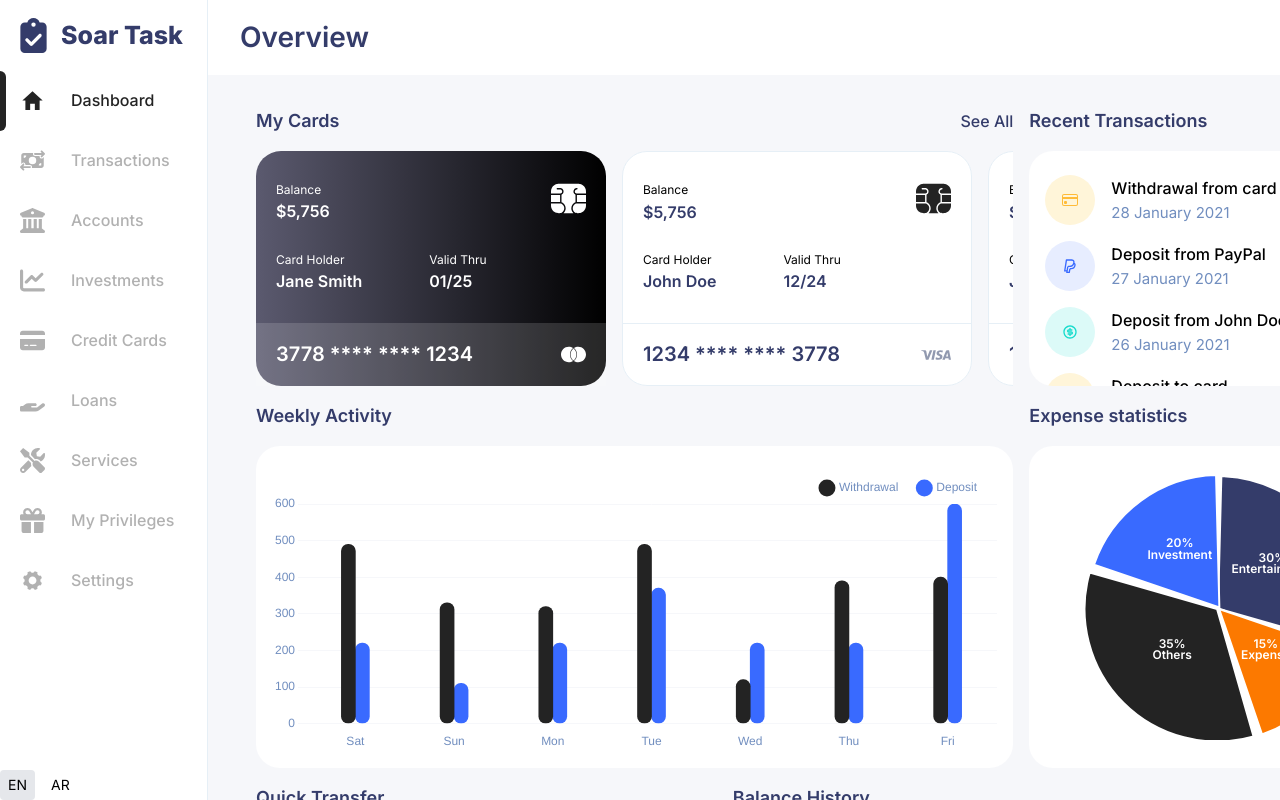
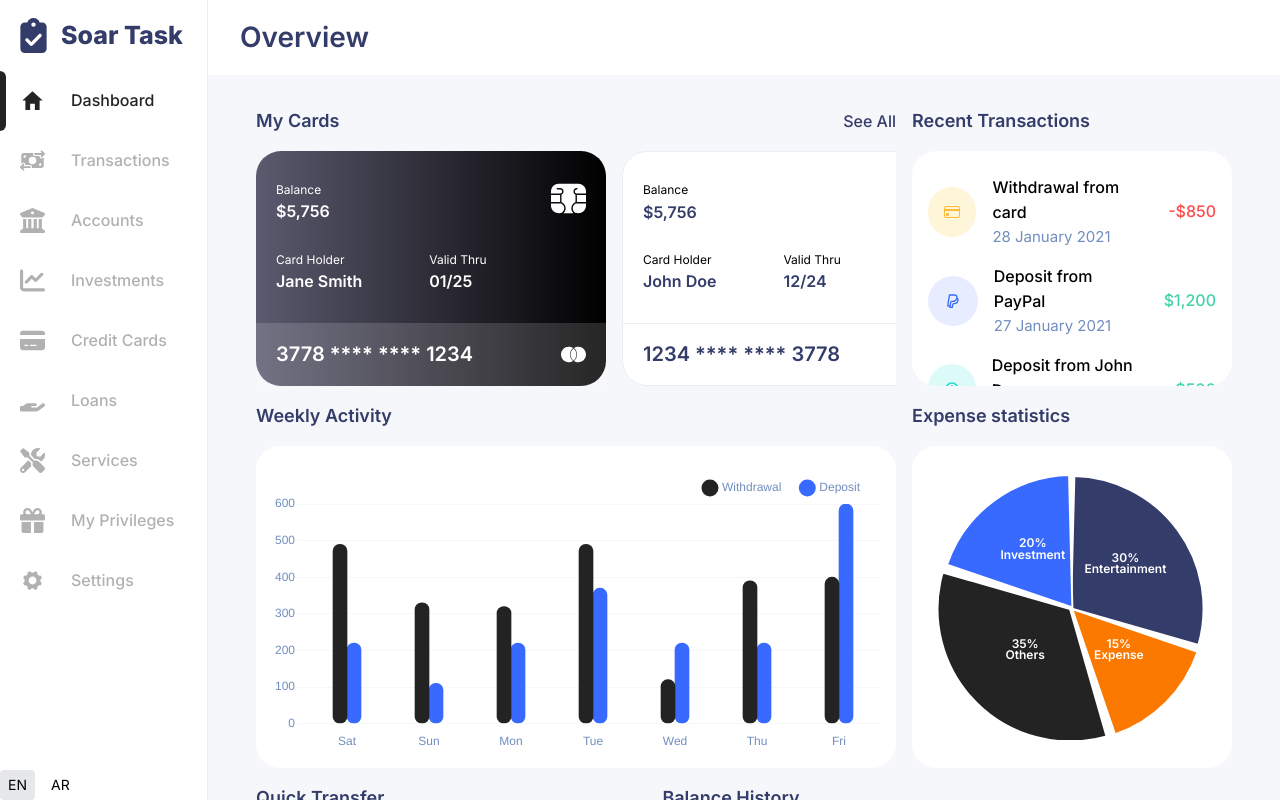
Before and after one commit to mubashir-irfan/soar_assessment_poc, a React (Create React App) app: page /dashboard in a window 1280 px wide. Built offline with nearby package versions, Linux system fonts and the light colour scheme.

Commit message:
UI fixes
Signed-off-by: Muhammad Mubashir Irfan <mubashir.irfan37@gmail.com>

```diff
--- a/src/Dashboard/Dashboard.tsx
+++ b/src/Dashboard/Dashboard.tsx
@@ -87,16 +87,16 @@
       </div>
 
       {/* Third row: Quick Send and Balance History (Flexbox) */}
-      <div className="w-full max-w-[90vw] flex flex-col sm:flex-row gap-4">
+      <div className="flex flex-col sm:flex-row gap-4">
         <section className="rounded-[1.5rem] sm:w-[40%]">
           <h2 className="text-lg font-semibold text-soar">{t('quickTransfer.title')}</h2>
-          <div className='mt-4 h-[14rem] sm:h-[17.25rem]'>
-            <QuickTransferWidget contacts={contacts} />
+          <div className='mt-4 h-[14rem] sm:h-[17.25rem] bg-white rounded-[1.5rem]'>
+            {/* <QuickTransferWidget contacts={contacts} /> */}
           </div>
         </section>
 
 
-        <section className="sm:flex-grow">
+        <section className="sm:flex-grow max-w-[80%]">
         <h2 className="text-lg font-semibold text-soar">Balance History</h2>
           <div className='mt-4 p-4 bg-white rounded-[1.5rem] h-[14rem] sm:h-[17.25rem]'>
             <BalanceHistoryChart history={balanceHistory} />
--- a/src/Dashboard/QuickTransferWidget.tsx
+++ b/src/Dashboard/QuickTransferWidget.tsx
@@ -58,7 +58,7 @@
   }, [scrollPosition]);
 
   return (
-    <div className="bg-white rounded-[1.5rem] px-3 py-6 sm:px-6 sm:py-9 h-full w-full flex flex-col gap-6 justify-between">
+    <div className="px-3 py-6 sm:px-6 sm:py-9 flex flex-col justify-between gap-6">
       {/* Contacts Section */}
       <section aria-label="Contacts">
         <div className="flex items-center whitespace-nowrap mb-4">
--- a/src/components/AreaChart.tsx
+++ b/src/components/AreaChart.tsx
@@ -10,9 +10,9 @@
   Tooltip,
 } from 'chart.js';
 import { Line } from 'react-chartjs-2';
-
 import { useTranslation } from 'react-i18next';
 import designSystem from '../design-system';
+import { mode } from 'd3';
 
 ChartJS.register(
   CategoryScale,
@@ -28,7 +28,7 @@
 export type AreaChartData = {
   labels: string[];
   values: number[];
-}
+};
 
 interface AreaChartProps {
   data: AreaChartData;
@@ -62,7 +62,7 @@
       },
       ticks: {
         stepSize: roundedStepSize,
-        color: 'var(--text-secondary)',
+        color: designSystem.colors.text.secondary,
         font: {
           size: labelFontSize,
         },
@@ -88,31 +88,37 @@
           }
 
           const gradient = ctx.createLinearGradient(0, chartArea.top, 0, chartArea.bottom);
-          gradient.addColorStop(0, `rgba(${parseInt(lineColor.slice(1, 3), 16)}, ${parseInt(lineColor.slice(3, 5), 16)}, ${parseInt(lineColor.slice(5, 7), 16)}, 0.5)`); // #RRGGBB80
-          gradient.addColorStop(1, `rgba(${parseInt(lineColor.slice(1, 3), 16)}, ${parseInt(lineColor.slice(3, 5), 16)}, ${parseInt(lineColor.slice(5, 7), 16)}, 0)`); // #RRGGBB00
+          gradient.addColorStop(0, `rgba(${parseInt(lineColor.slice(1, 3), 16)}, ${parseInt(lineColor.slice(3, 5), 16)}, ${parseInt(lineColor.slice(5, 7), 16)}, 0.5)`);
+          gradient.addColorStop(1, `rgba(${parseInt(lineColor.slice(1, 3), 16)}, ${parseInt(lineColor.slice(3, 5), 16)}, ${parseInt(lineColor.slice(5, 7), 16)}, 0)`);
           return gradient;
         },
         borderColor: lineColor,
         tension: 0.4,
         borderWidth: 3,
+        pointRadius: 0, // Remove points
+        pointHoverRadius: 0, // Remove hover points
       },
     ],
     options: {
       scales: {
-        xAxes: [{
+        xAxes: [
+          {
             gridLines: {
               borderDash: [8, 4],
               color: designSystem.colors.border.light,
-          }
-        }],
-        yAxes: [{
+            },
+          },
+        ],
+        yAxes: [
+          {
             gridLines: {
               borderDash: [8, 4],
               color: designSystem.colors.border.light,
-          }
-        }]
-      }
-    }
+            },
+          },
+        ],
+      },
+    },
   };
 
   const options = {
@@ -120,10 +126,11 @@
     maintainAspectRatio: false,
     plugins: {
       legend: {
-        display: false
+        display: false,
       },
       tooltip: {
         rtl: isRTL,
+        intersect: false,
       },
     },
     scales: {
```
Lines whose indentation alone changed are shown as unchanged.
